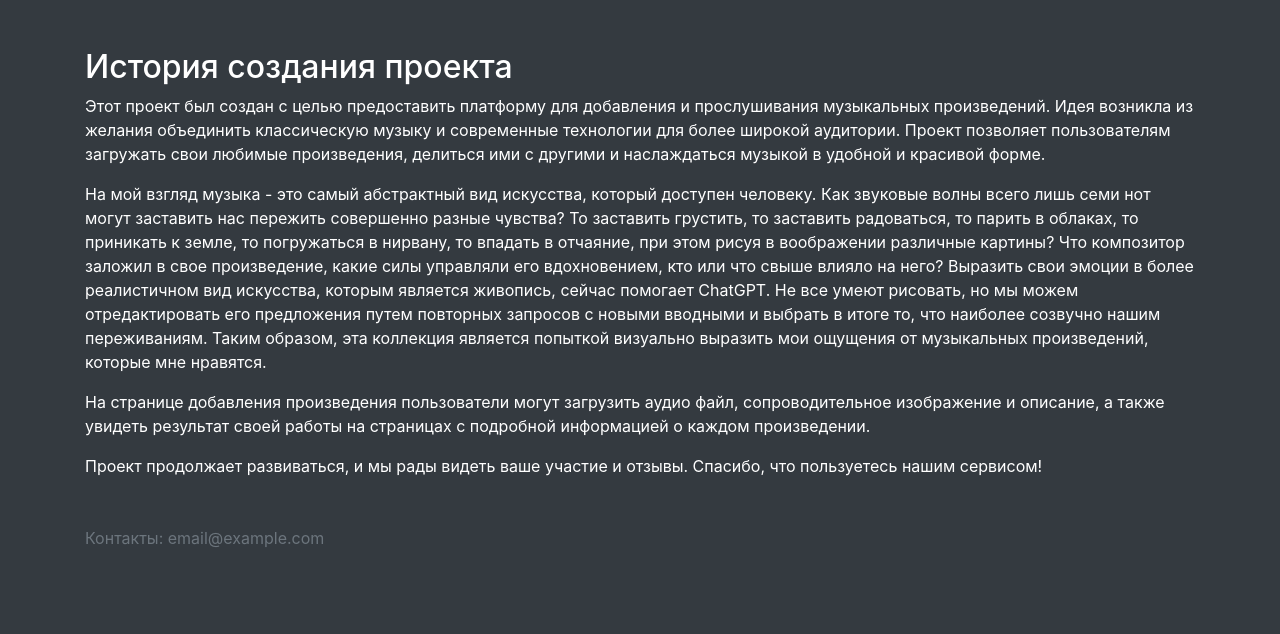
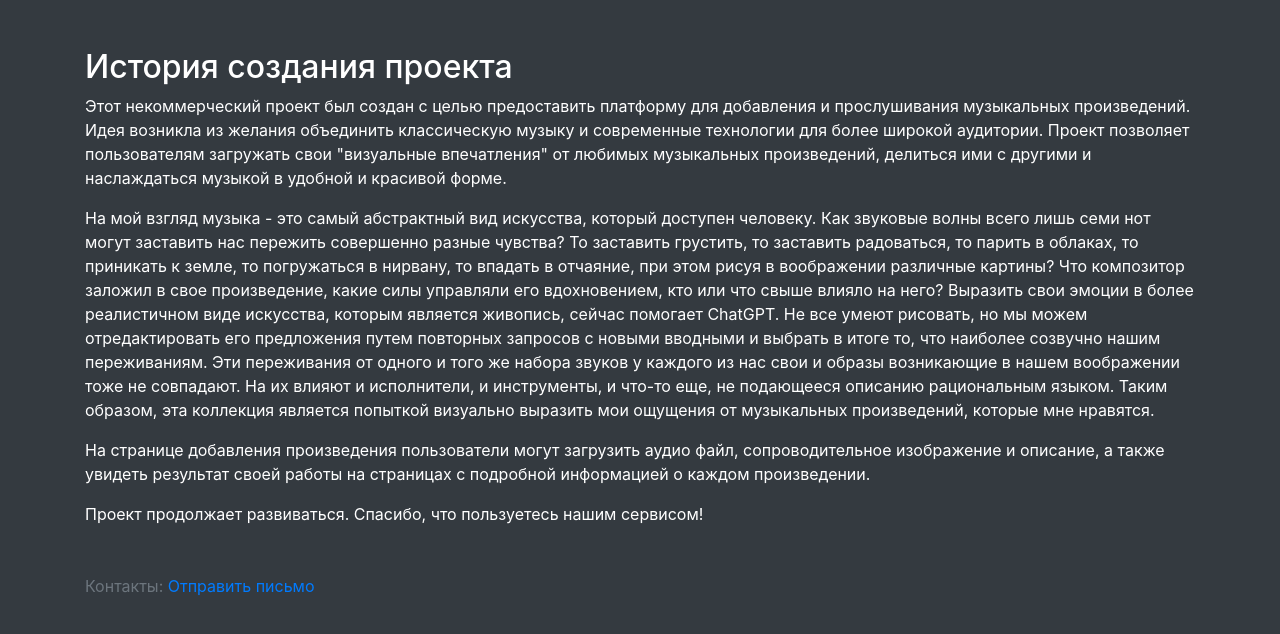
Before and after one commit to vk2012022/music_pr1, a Django app: page /history/ in a window 1280 px wide. Shown: the part 56-690 px from the top of the page. Run offline with Django 5.2, Linux system fonts and the light colour scheme; some libraries are stand-ins or nearby versions.

Commit message:
add new code 050824

```diff
--- a/music_pr1/templates/music_foto/base.html
+++ b/music_pr1/templates/music_foto/base.html
@@ -26,7 +26,7 @@
     </div>
     <footer class="footer bg-dark text-white mt-5">
         <div class="container">
-            <span class="text-muted">Контакты: email@example.com</span>
+            <span class="text-muted">Контакты: <a href="mailto:vk201@icloud.com">Отправить письмо</a></span>
         </div>
     </footer>
 </body>
--- a/music_pr1/templates/music_foto/home.html
+++ b/music_pr1/templates/music_foto/home.html
@@ -3,7 +3,8 @@
 {% block title %}Главная{% endblock %}
 
 {% block content %}
-<h1>Добро пожаловать в наш музыкальный проект!</h1>
+<h1>Добро пожаловать в проект <br>визуализации музыкальных <br> произведений!</h1>
+<br>
 <p>Здесь вы можете добавлять музыкальные произведения и просматривать их.</p>
 
 <h2>Инструкция по использованию сайта</h2>
--- a/music_pr1/templates/music_foto/project_history.html
+++ b/music_pr1/templates/music_foto/project_history.html
@@ -4,17 +4,22 @@
 
 {% block content %}
 <h2>История создания проекта</h2>
-<p>Этот проект был создан с целью предоставить платформу для добавления и прослушивания музыкальных произведений. Идея возникла из желания объединить классическую музыку и современные технологии для более широкой аудитории. Проект позволяет пользователям загружать свои любимые произведения, делиться ими с другими и наслаждаться музыкой в удобной и красивой форме.</p>
+<p>Этот некоммерческий проект был создан с целью предоставить платформу для добавления и прослушивания музыкальных произведений.
+    Идея возникла из желания объединить классическую музыку и современные технологии для более широкой аудитории.
+    Проект позволяет пользователям загружать свои "визуальные впечатления" от любимых музыкальных произведений, делиться ими
+    с другими и наслаждаться музыкой в удобной и красивой форме.</p>
 <p>На мой взгляд музыка - это самый абстрактный вид искусства, который доступен человеку.
             Как звуковые волны всего лишь семи нот могут заставить нас пережить совершенно разные чувства?
             То заставить грустить, то заставить радоваться, то парить в облаках, то приникать к земле,
             то погружаться в нирвану, то впадать в отчаяние, при этом рисуя в воображении различные картины?
             Что композитор заложил в свое произведение, какие силы управляли его вдохновением, кто или что свыше влияло на него?
-            Выразить свои эмоции в более реалистичном вид искусства, которым является живопись, сейчас помогает ChatGPT.
+            Выразить свои эмоции в более реалистичном виде искусства, которым является живопись, сейчас помогает ChatGPT.
             Не все умеют рисовать, но мы можем отредактировать его предложения путем повторных
-            запросов с новыми вводными и выбрать в итоге то, что наиболее созвучно нашим переживаниям.
+            запросов с новыми вводными и выбрать в итоге то, что наиболее созвучно нашим переживаниям. Эти переживания от одного и
+            того же набора звуков у каждого из нас свои и образы возникающие в нашем воображении тоже не совпадают. На их влияют
+            и исполнители, и инструменты, и что-то еще, не подающееся описанию рациональным языком.
             Таким образом, эта коллекция является попыткой визуально выразить мои ощущения от музыкальных произведений,
             которые мне нравятся.</p>
 <p>На странице добавления произведения пользователи могут загрузить аудио файл, сопроводительное изображение и описание, а также увидеть результат своей работы на страницах с подробной информацией о каждом произведении.</p>
-<p>Проект продолжает развиваться, и мы рады видеть ваше участие и отзывы. Спасибо, что пользуетесь нашим сервисом!</p>
+<p>Проект продолжает развиваться. Спасибо, что пользуетесь нашим сервисом!</p>
 {% endblock %}
```
